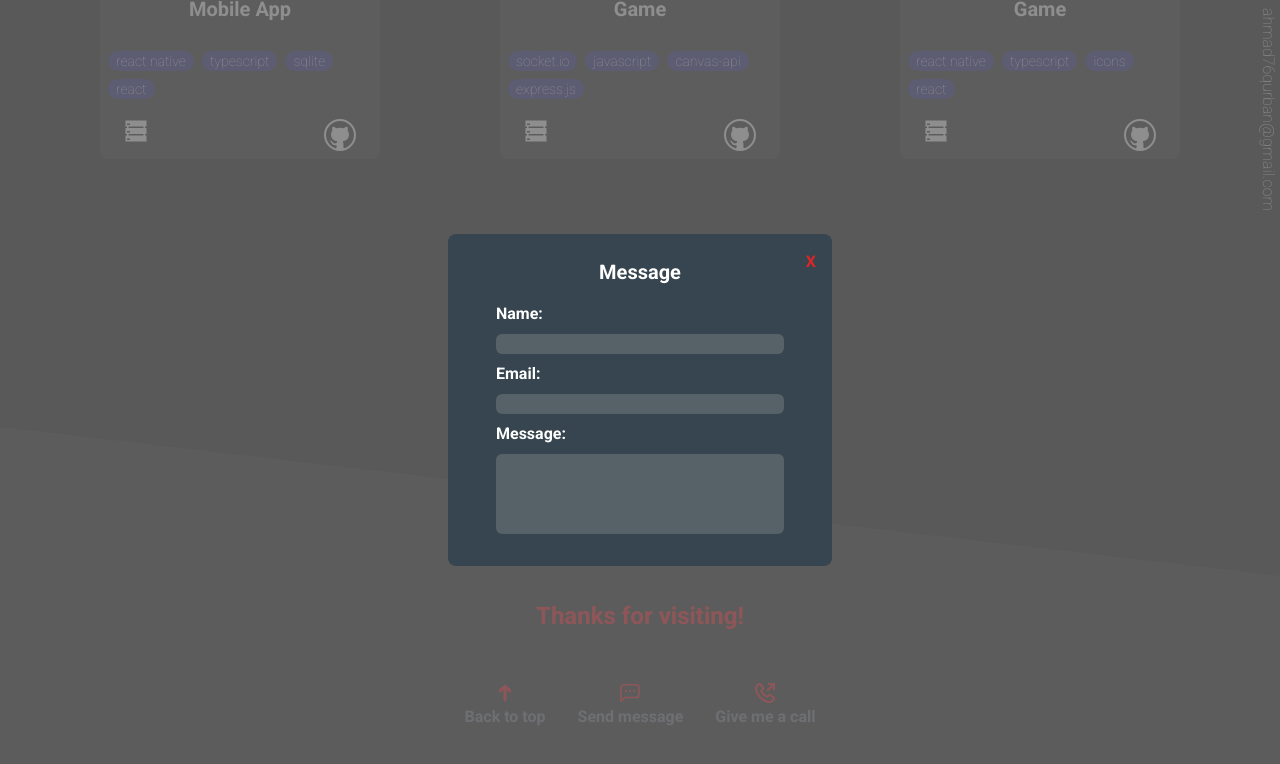
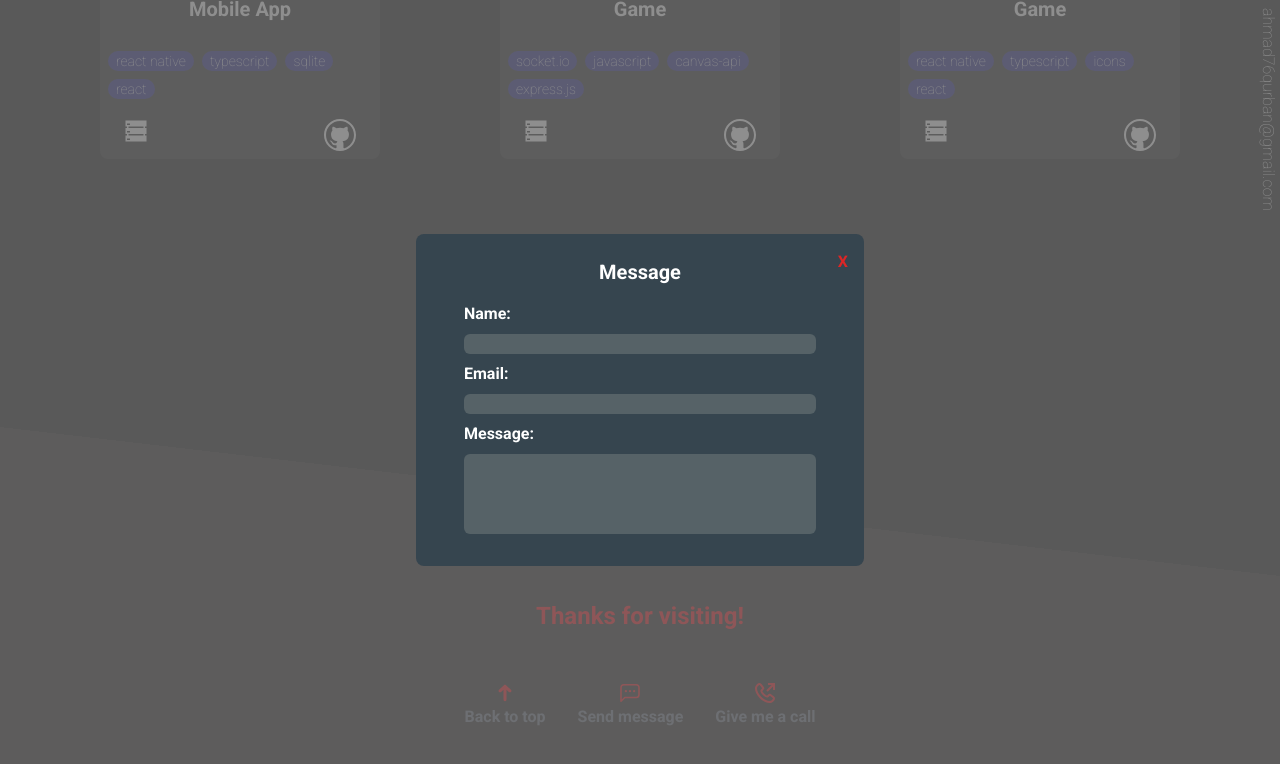
Before and after one commit to qur786/portfolio, a React (Vite) app: page / in a window 1280 px wide. Both pictures are taken after a click on the button "Send message". Shown: the part 4697-5461 px from the top of the page. Built offline with nearby package versions, Linux system fonts and the light colour scheme.

Commit message:
refactor: make modal responvie width

```diff
--- a/src/components/Modal/index.tsx
+++ b/src/components/Modal/index.tsx
@@ -12,7 +12,7 @@ export const Modal = forwardRef(
     return (
       <dialog
         ref={modalRef}
-        className="bg-[#36454F] text-white min-w-[30%] backdrop:backdrop-contrast-[0.25] rounded-lg"
+        className="bg-[#36454F] text-white md:min-w-[35%] min-w-[60%] backdrop:backdrop-contrast-[0.25] rounded-lg"
       >
         <button
           className="p-4 absolute top-0 right-0 text-red-600 hover:text-red-800 font-bold"
```
